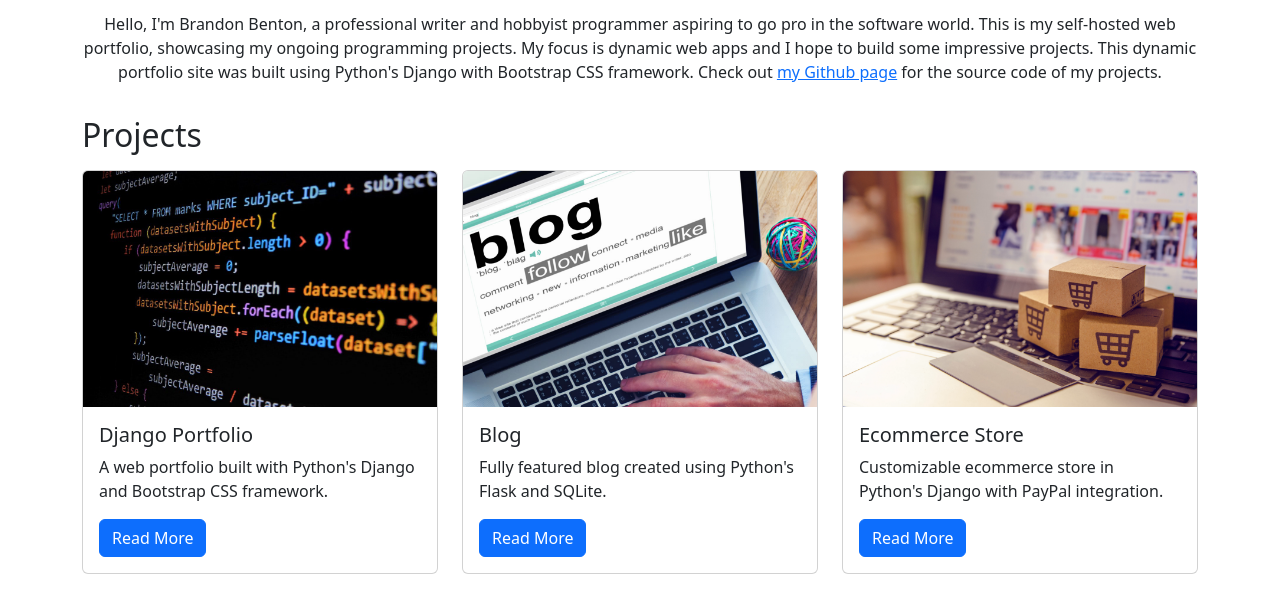
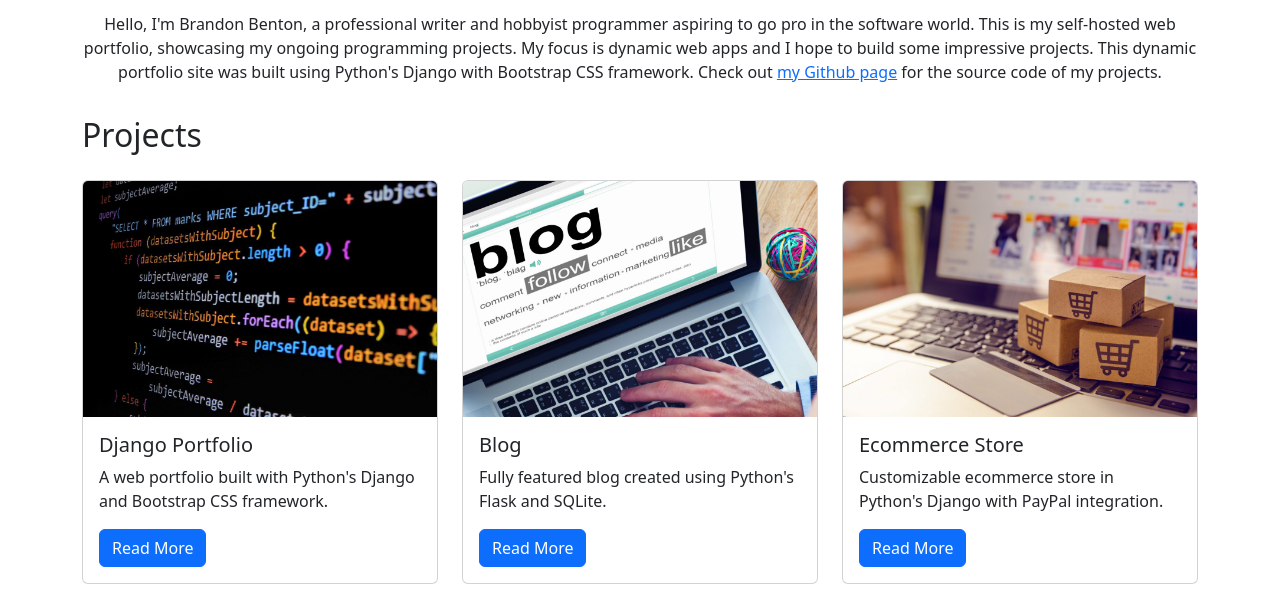
Before and after one commit to bdbenton5255/portfolio, a Django app: page / in a window 1280 px wide. Shown: the part 358-950 px from the top of the page. Run offline with Django 5.2, Linux system fonts and the light colour scheme; data comes from the database, SQL or seed files in the repository; both versions use the stored data as it was after the commit.

Commit message:
style changes, admin page, two new projects

```diff
--- a/projects/templates/projects/project_index.html
+++ b/projects/templates/projects/project_index.html
@@ -36,7 +36,7 @@
 <p></p>
 <div class="row">
 {% for project in projects %}
-    <div class="col-md-4">
+    <div class="col-md-4" style="padding-top:10px">
         <div class="card mb-2">
             {% if project.image %}
                 <img class="card-img-top" src="{{ project.image.url }}">
```
Also changed, not shown: db.sqlite3, uploads/project_images/blog_image.png (added), uploads/project_images/create-a-blog.jpg (added), uploads/project_images/ecommerce_image.png (added).
